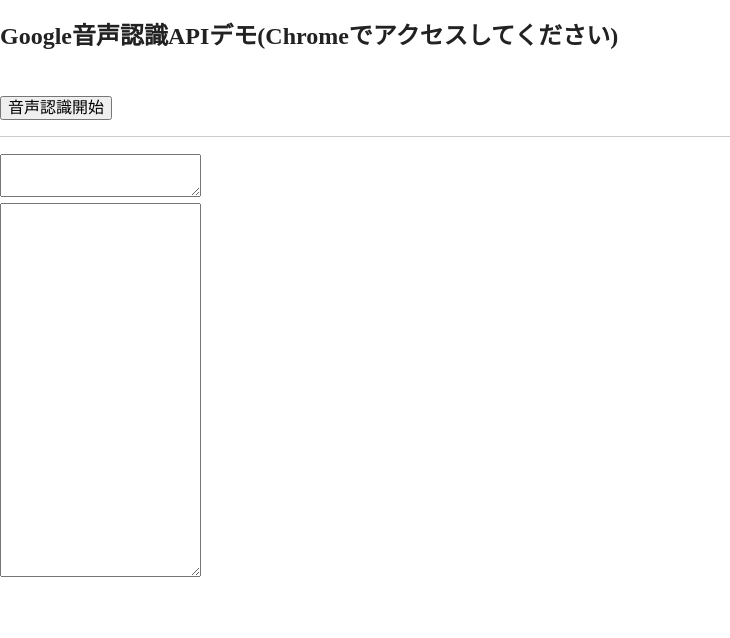
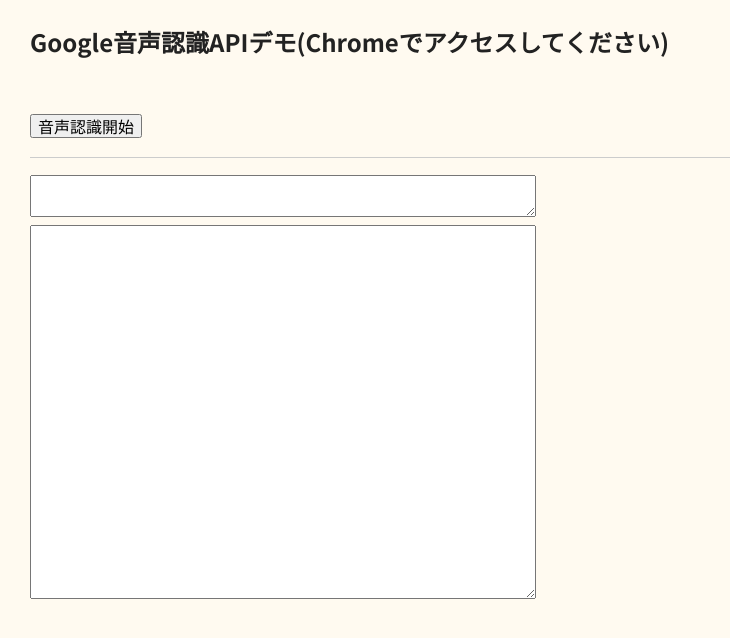
Before and after one commit to kwaka1208/lab, a PHP site: page /speech/index.html in a window 1280 px wide. Shown: the top 638 px of the page, without its empty margins (0-730 px from the left). Run offline with PHP 8.4, Linux system fonts and the light colour scheme; some libraries are stand-ins or nearby versions.

Commit message:
レイアウト調整

```diff
--- a/speech/css/main.css
+++ b/speech/css/main.css
@@ -14,8 +14,12 @@
 html {
   color: #222;
   font-size: 1em;
-  line-height: 1.4;
+  line-height: 1.8;
+  background-color: floralwhite;
+  font-family: "Noto Sans JP", sans-serif;
+  font-size: 1em;
 }
+
 
 /*
  * Remove text-shadow in selection highlight:
@@ -260,3 +264,17 @@
     page-break-after: avoid;
   }
 }
+
+body > div {
+  margin-left: 30px;
+}
+
+form, textarea {
+  max-width: 500px;
+  width: 100%;
+}
+
+.param .state .console {
+  max-width: 1000px;
+  width: 100%;
+}
--- a/speech/index.html
+++ b/speech/index.html
@@ -17,6 +17,7 @@
 	<link rel="stylesheet" href="css/main.css">
 
 	<meta name="theme-color" content="#fafafa">
+	<link href="https://fonts.googleapis.com/css?family=Noto+Sans+JP:300,400,600,700" rel="stylesheet">
 	<script src="https://ajax.googleapis.com/ajax/libs/jquery/1.11.0/jquery.min.js"></script>
 	<script src="js/debug.js"></script>
 	<script src="js/speech-recognition.js"></script>
```
